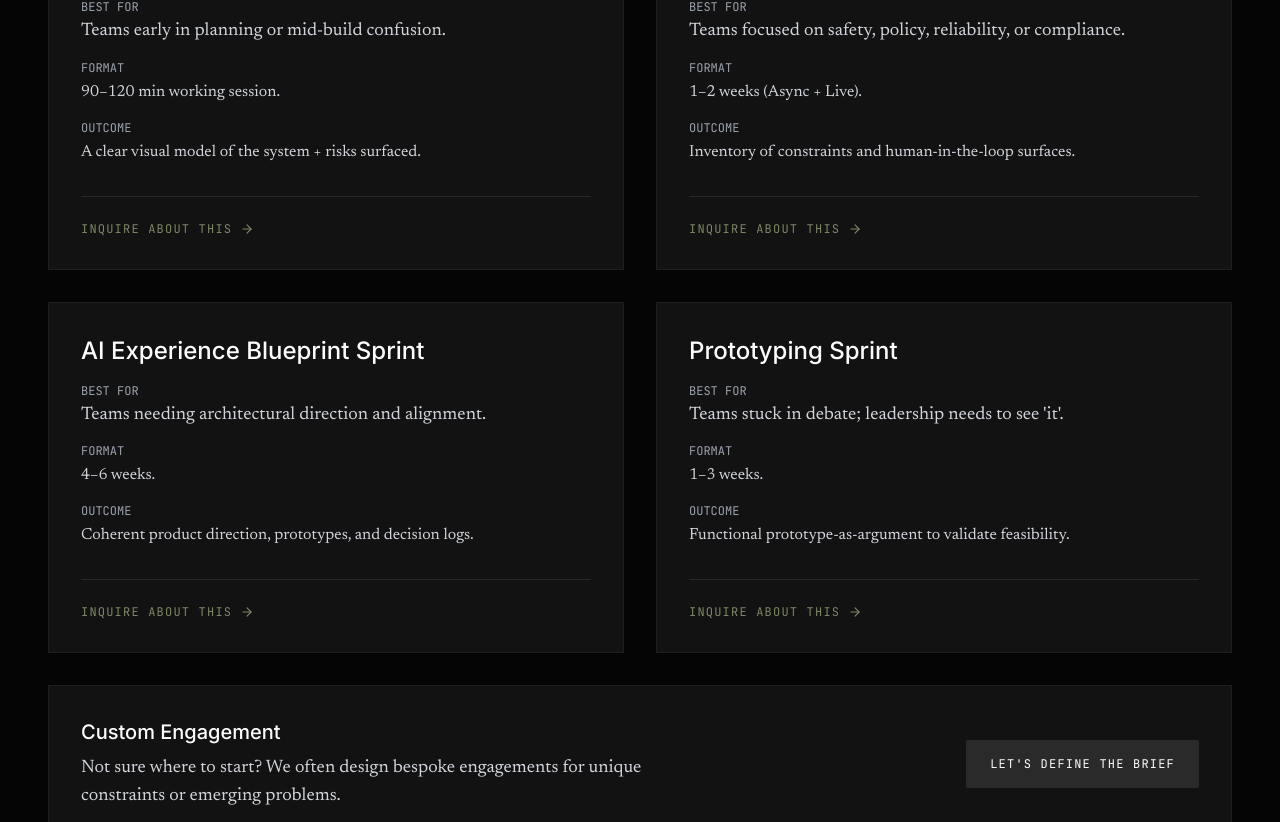
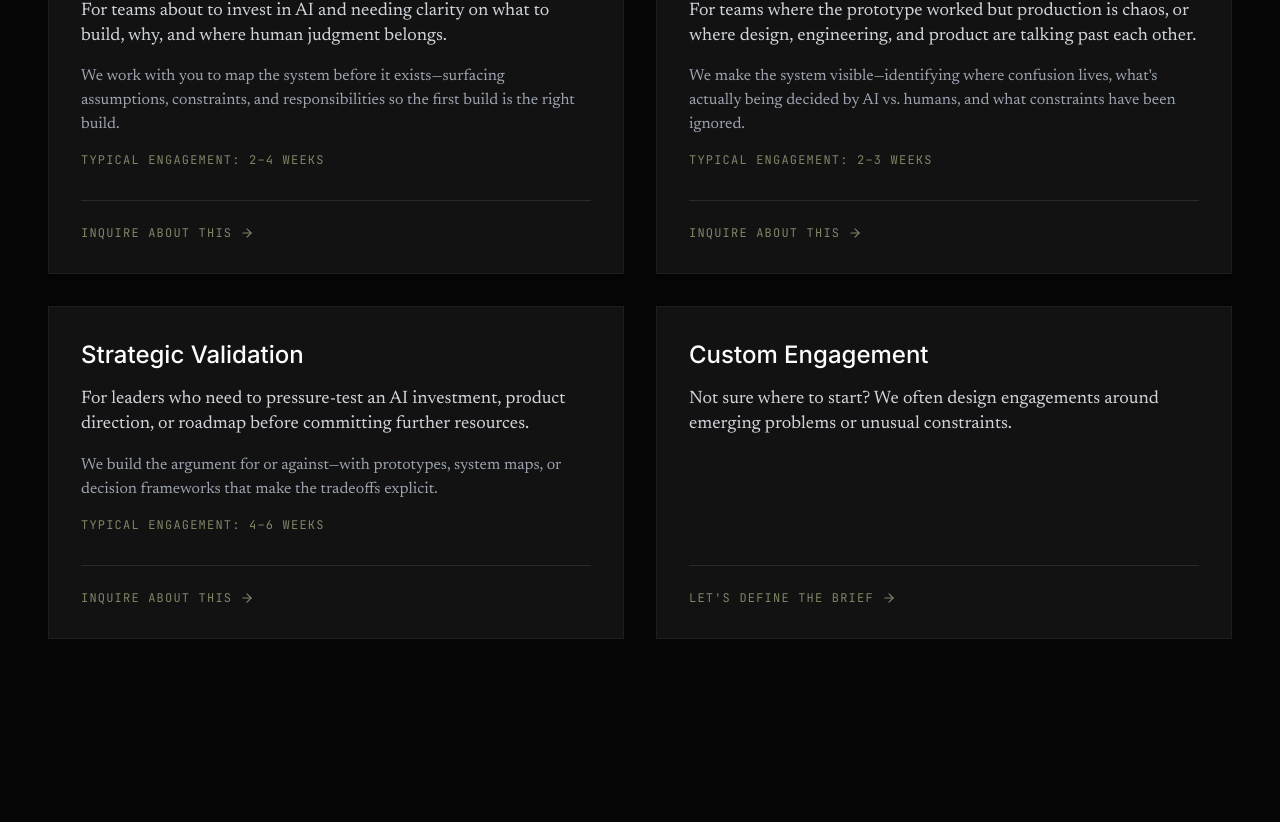
Before and after one commit to quietloudlab/quietloudlab.github.io, a React (Vite) app: page / in a window 1280 px wide. Shown: the part 2058-2880 px from the top of the page. Built offline with nearby package versions, Linux system fonts and the light colour scheme.

Commit message:
Update engagement models with new buyer-situation focused content

```diff
--- a/src/main.tsx
+++ b/src/main.tsx
@@ -27,28 +27,29 @@ const PRACTICE_AREAS = [
 
 const OFFERINGS = [
   {
-    title: "AI System Mapping & Risk Review",
-    fit: "Teams early in planning or mid-build confusion.",
-    outcome: "A clear visual model of the system + risks surfaced.",
-    format: "90–120 min working session."
+    title: "Before the Build",
+    fit: "For teams about to invest in AI and needing clarity on what to build, why, and where human judgment belongs.",
+    outcome: "We work with you to map the system before it exists—surfacing assumptions, constraints, and responsibilities so the first build is the right build.",
+    format: "2–4 weeks"
   },
   {
-    title: "Constraint & Governance Audit",
-    fit: "Teams focused on safety, policy, reliability, or compliance.",
-    outcome: "Inventory of constraints and human-in-the-loop surfaces.",
-    format: "1–2 weeks (Async + Live)."
+    title: "Mid-Build Clarity",
+    fit: "For teams where the prototype worked but production is chaos, or where design, engineering, and product are talking past each other.",
+    outcome: "We make the system visible—identifying where confusion lives, what's actually being decided by AI vs. humans, and what constraints have been ignored.",
+    format: "2–3 weeks"
   },
   {
-    title: "AI Experience Blueprint Sprint",
-    fit: "Teams needing architectural direction and alignment.",
-    outcome: "Coherent product direction, prototypes, and decision logs.",
-    format: "4–6 weeks."
+    title: "Strategic Validation",
+    fit: "For leaders who need to pressure-test an AI investment, product direction, or roadmap before committing further resources.",
+    outcome: "We build the argument for or against—with prototypes, system maps, or decision frameworks that make the tradeoffs explicit.",
+    format: "4–6 weeks"
   },
   {
-    title: "Prototyping Sprint",
-    fit: "Teams stuck in debate; leadership needs to see 'it'.",
-    outcome: "Functional prototype-as-argument to validate feasibility.",
-    format: "1–3 weeks."
+    title: "Custom Engagement",
+    fit: "Not sure where to start? We often design engagements around emerging problems or unusual constraints.",
+    outcome: "",
+    format: "",
+    isCustom: true
   }
 ];
 
@@ -483,47 +484,27 @@ const App = () => {
                     <h3 className="font-sans text-2xl font-medium mb-4 text-lab-white">{offer.title}</h3>
 
                     <div className="space-y-4">
-                      <div>
-                         <span className="block font-mono text-xs uppercase text-gray-400 mb-1">Best For</span>
-                         <p className="font-serif text-gray-300 text-lg leading-snug">{offer.fit}</p>
-                      </div>
-                      <div>
-                         <span className="block font-mono text-xs uppercase text-gray-400 mb-1">Format</span>
-                         <p className="font-serif text-gray-300 text-base">{offer.format}</p>
-                      </div>
-                      <div>
-                         <span className="block font-mono text-xs uppercase text-gray-400 mb-1">Outcome</span>
-                         <p className="font-serif text-gray-300 text-base">{offer.outcome}</p>
-                      </div>
+                      <p className="font-serif text-gray-300 text-lg leading-snug">{offer.fit}</p>
+                      {offer.outcome && (
+                        <p className="font-serif text-gray-400 text-base">{offer.outcome}</p>
+                      )}
+                      {offer.format && (
+                        <p className="font-mono text-xs uppercase tracking-widest text-lab-olive">Typical engagement: {offer.format}</p>
+                      )}
                     </div>
                   </div>
 
                   <button
-                    onClick={() => handleInquire(offer.title)}
+                    onClick={() => handleInquire(offer.title, (offer as any).isCustom)}
                     className="mt-8 pt-6 border-t border-white/10 flex items-center gap-2 font-mono text-xs uppercase tracking-widest text-lab-olive hover:text-white transition-colors group-hover:border-white/20 focus:outline-none focus:text-white group/btn"
-                    aria-label={`Inquire about ${offer.title}`}
+                    aria-label={(offer as any).isCustom ? "Let's define the brief" : `Inquire about ${offer.title}`}
                   >
-                    Inquire about this <ArrowRight size={14} className="transition-transform duration-300 group-hover/btn:translate-x-1" aria-hidden="true" />
+                    {(offer as any).isCustom ? "Let's define the brief" : "Inquire about this"} <ArrowRight size={14} className="transition-transform duration-300 group-hover/btn:translate-x-1" aria-hidden="true" />
                   </button>
                 </div>
               ))}
             </div>
 
-            {/* Custom/Discovery Box */}
-            <div className="bg-white/5 border border-white/5 p-8 flex flex-col md:flex-row items-start md:items-center justify-between gap-6 hover:border-lab-olive/30 transition-colors">
-              <div>
-                <h3 className="font-sans text-xl font-medium mb-2 text-lab-white">Custom Engagement</h3>
-                <p className="font-serif text-gray-300 text-lg max-w-xl">
-                  Not sure where to start? We often design bespoke engagements for unique constraints or emerging problems.
-                </p>
-              </div>
-              <button
-                onClick={() => handleInquire("Custom Engagement", true)}
-                className="shrink-0 bg-white/10 hover:bg-lab-olive text-lab-white font-mono text-xs uppercase tracking-widest px-6 py-4 rounded-sm transition-colors focus:ring-2 focus:ring-lab-olive focus:ring-offset-2 focus:ring-offset-black"
-              >
-                Let's define the brief
-              </button>
-            </div>
           </FadeIn>
         </section>
 
```
